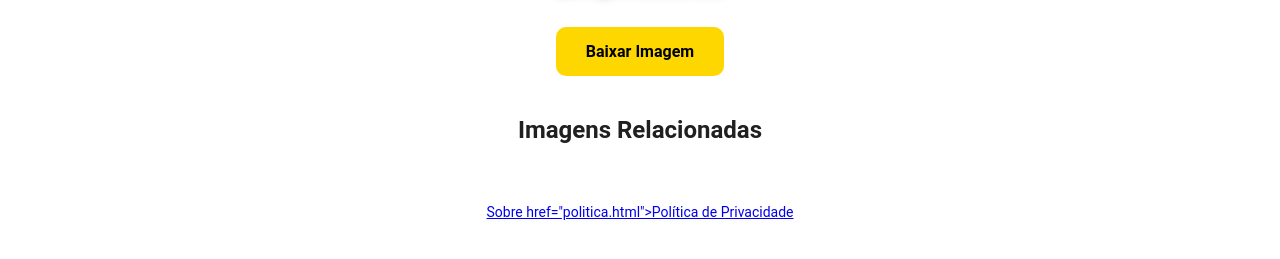
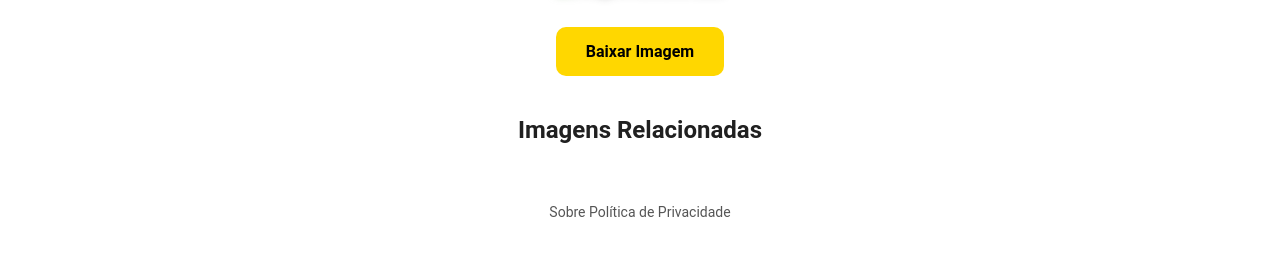
Before and after one commit to romarioaraujo120694ras/Site_PNGs_Personalizados-, a website: page public/visualizar.html in a window 1280 px wide. Shown: the part 415-674 px from the top of the page. Drawn offline with Linux system fonts and the light colour scheme.

Commit message:
Update visualizar.html

```diff
--- a/public/visualizar.html
+++ b/public/visualizar.html
@@ -95,8 +95,8 @@
 
   <!-- Rodapé com links -->
   <footer>
-    <a href="sobre.html">Sobre
-      href="politica.html">Política de Privacidade</a>
+    <a1 href="sobre.html">Sobre</a1>
+    <a2  href="politica.html">Política de Privacidade</a2>
   </footer>
 
   <script>
```
